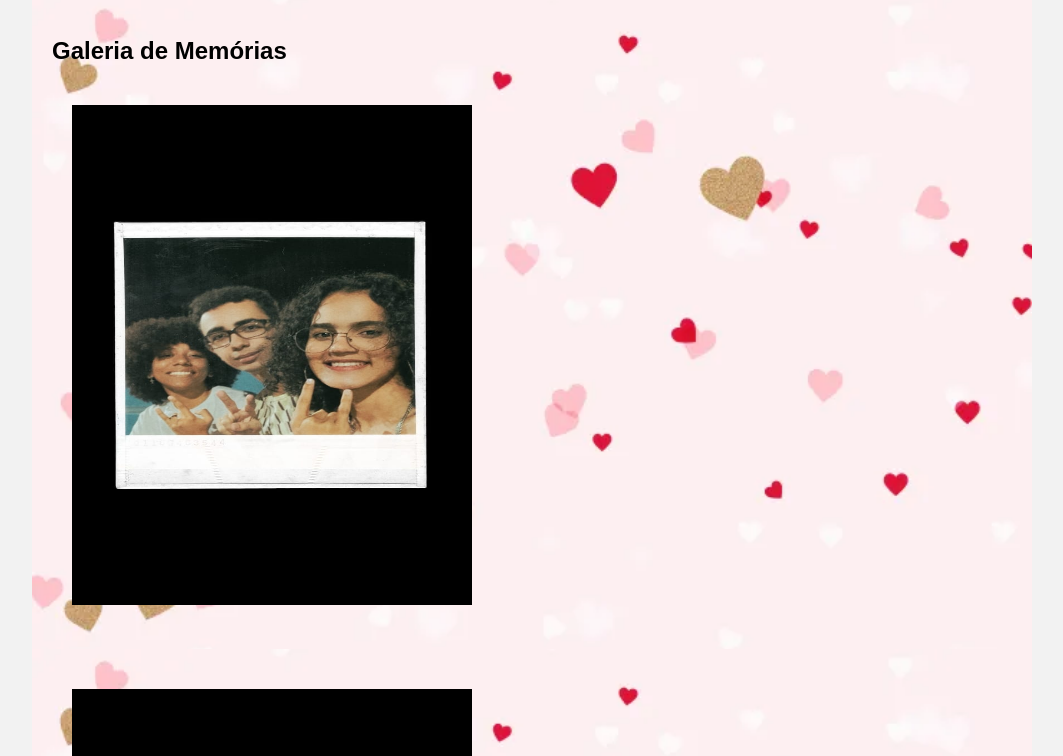
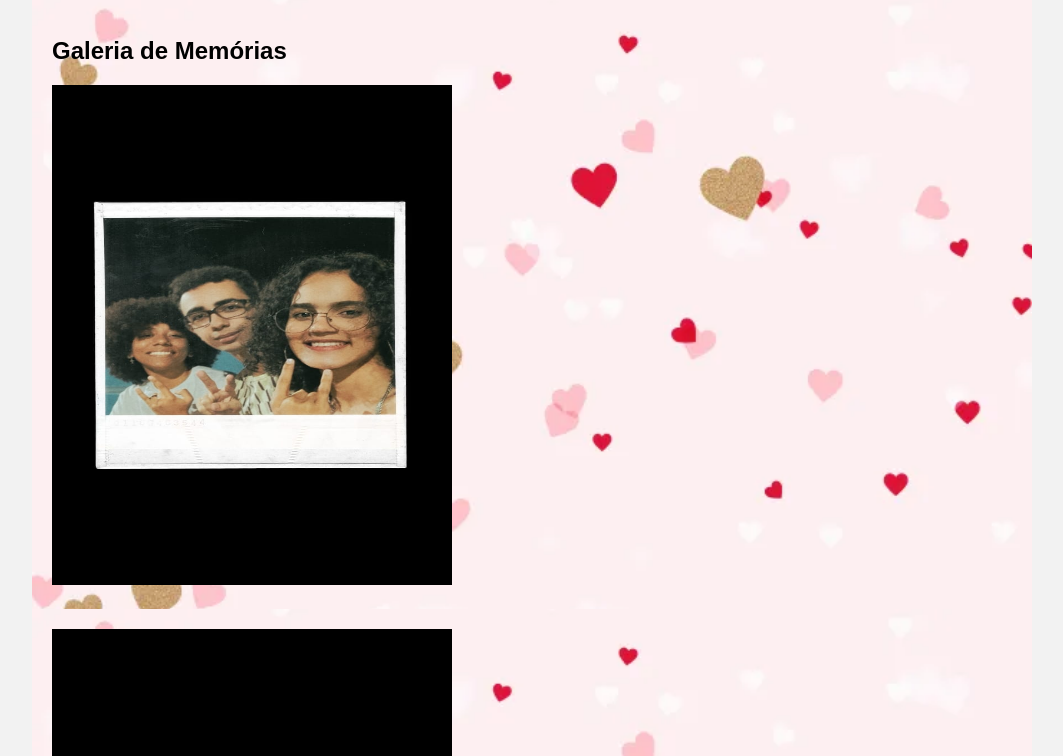
Before and after one commit to Cristianoandreyprogramacao/parabens-alicia, a plain HTML site: page index.html in a window 1280 px wide. Shown: the part 787-1543 px from the top of the page, without its empty margins (108-1171 px from the left). Drawn offline with Linux system fonts and the light colour scheme.

Commit message:
Update style.css

```diff
--- a/style.css
+++ b/style.css
@@ -27,7 +27,6 @@ header {
 }
 
 .gallery {
-    max-width: 960px;
     margin: 0 auto;
     padding: 20px;
 }
@@ -35,8 +34,6 @@ header {
 .gallery img {
     width: 400px;
     height: 500px;
-    margin: 0 auto;
-    padding: 20px;
 }
 audio{
     max-width: 960px;
```
